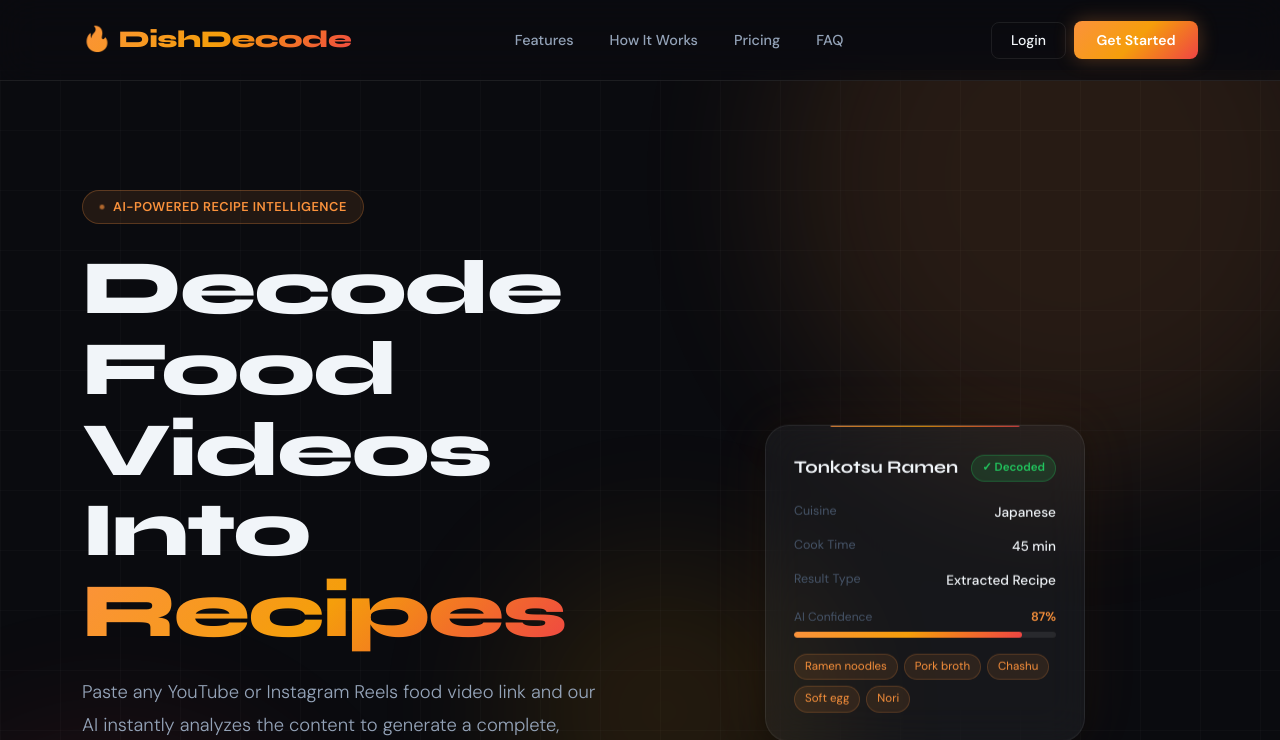
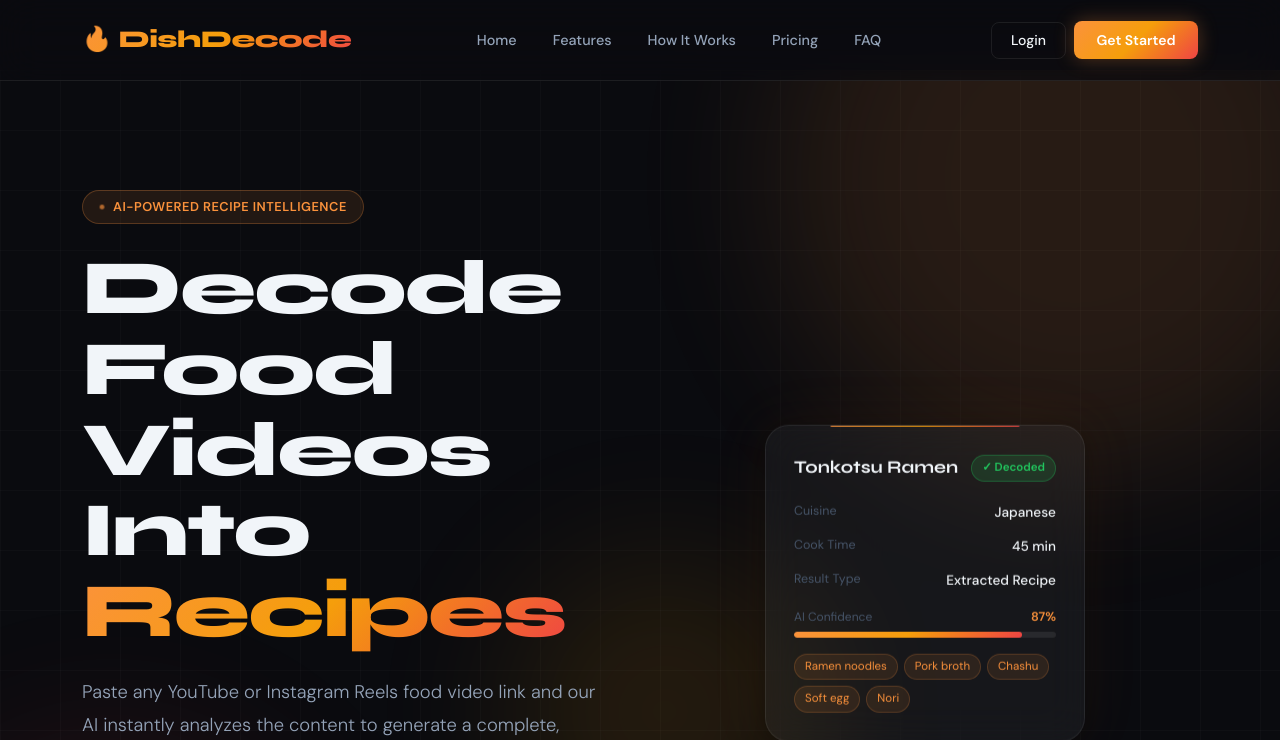
Before and after one commit to rithinrajpc720/DishDecode, a Django app: page / in a window 1280 px wide. Shown: the top 740 px of the page. Run offline with Django 5.2, Linux system fonts and the light colour scheme; data comes from the database, SQL or seed files in the repository.

Commit message:
Navigation Update: Added Home link to the main header navbar

```diff
--- a/templates/base.html
+++ b/templates/base.html
@@ -28,6 +28,7 @@
     </button>
     <div class="collapse navbar-collapse" id="navMenu">
       <ul class="navbar-nav mx-auto gap-1">
+        <li class="nav-item"><a class="nav-link" href="{% url 'home' %}">Home</a></li>
         <li class="nav-item"><a class="nav-link" href="{% url 'home' %}#features">Features</a></li>
         <li class="nav-item"><a class="nav-link" href="{% url 'home' %}#how-it-works">How It Works</a></li>
         {% if user.is_authenticated %}
```
